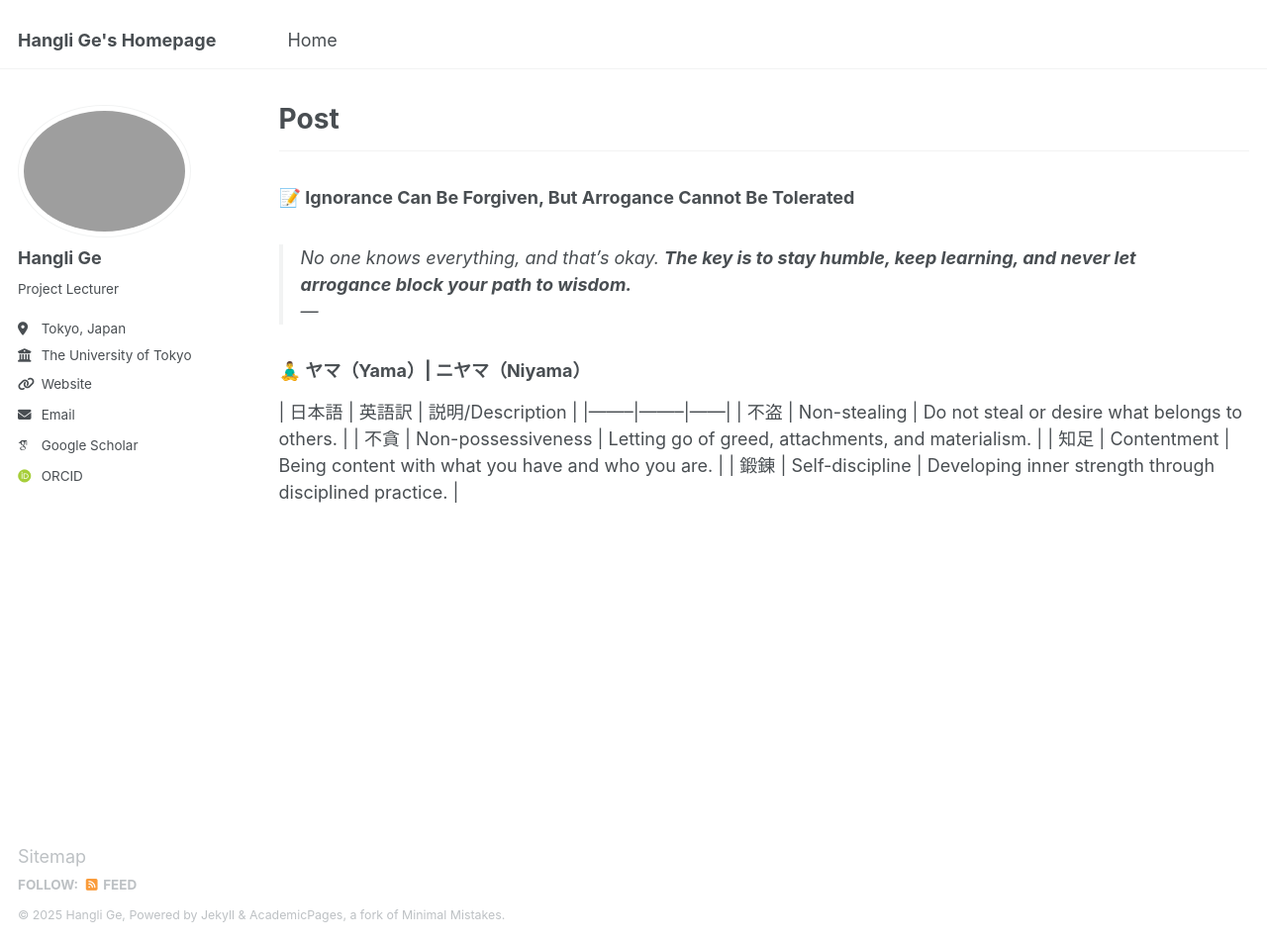
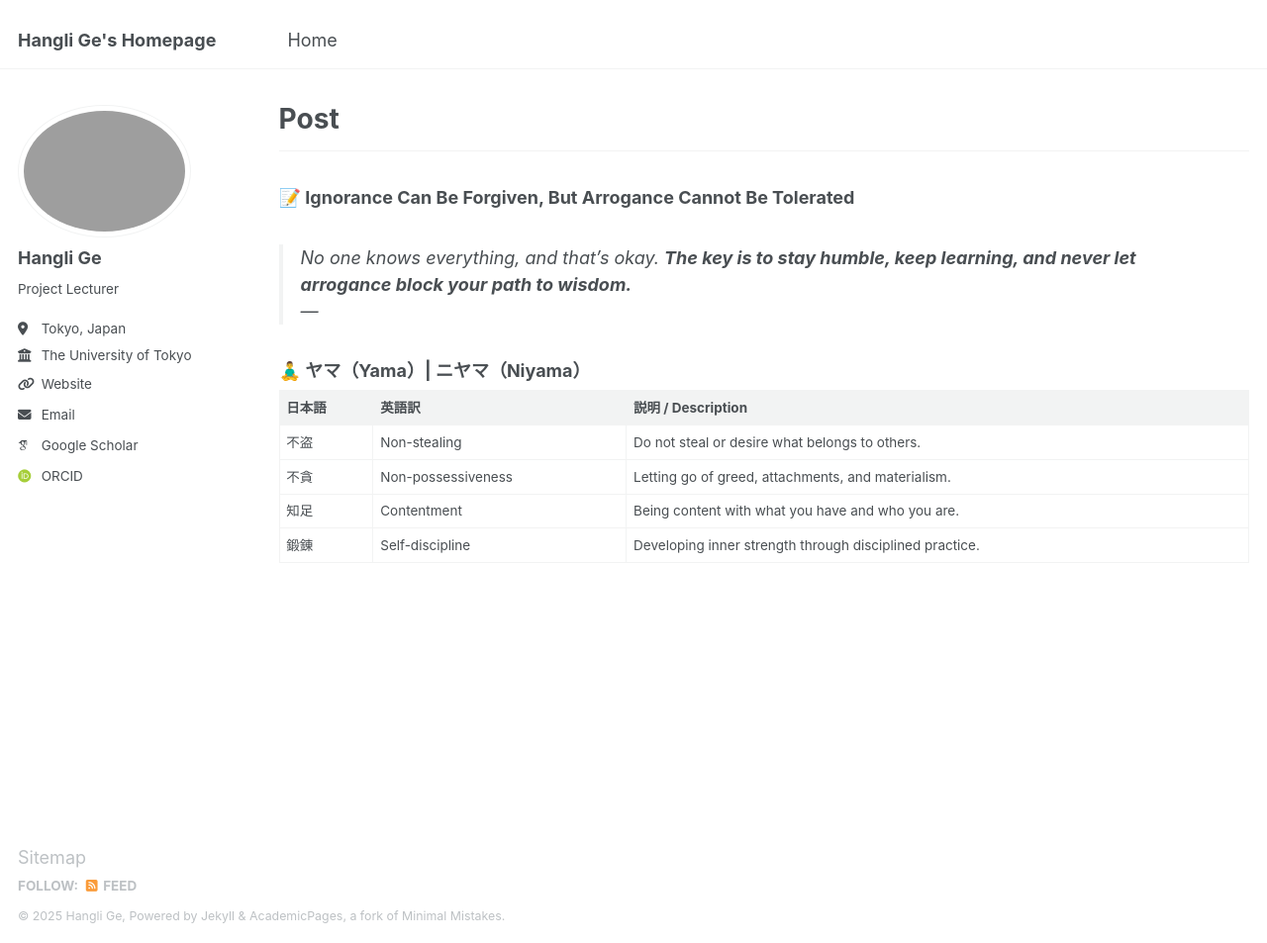
Before and after one commit to christie888/christie888.github.io, a Jekyll site: the page built from _pages/post.md, in a window 1280 px wide and 953 px high. Shown: the whole window at 99% size. Built offline with Jekyll 4.4.1, drawn with Linux system fonts in a browser that asks for light colours; some web fonts are replaced.

```diff
--- a/_pages/post.md
+++ b/_pages/post.md
@@ -13,8 +13,9 @@ permalink: post/
 ---
 
 ### 🧘‍♂️ ヤマ（Yama）| ニヤマ（Niyama）
-| 日本語  | 英語訳 | 説明/Description |
-|--------|--------|------|
+
+| 日本語  | 英語訳 | 説明 / Description |
+|--------|--------|--------------------|
 | 不盗 | Non-stealing | Do not steal or desire what belongs to others. |
 | 不貪 | Non-possessiveness | Letting go of greed, attachments, and materialism. |
 | 知足 | Contentment | Being content with what you have and who you are. |
```
